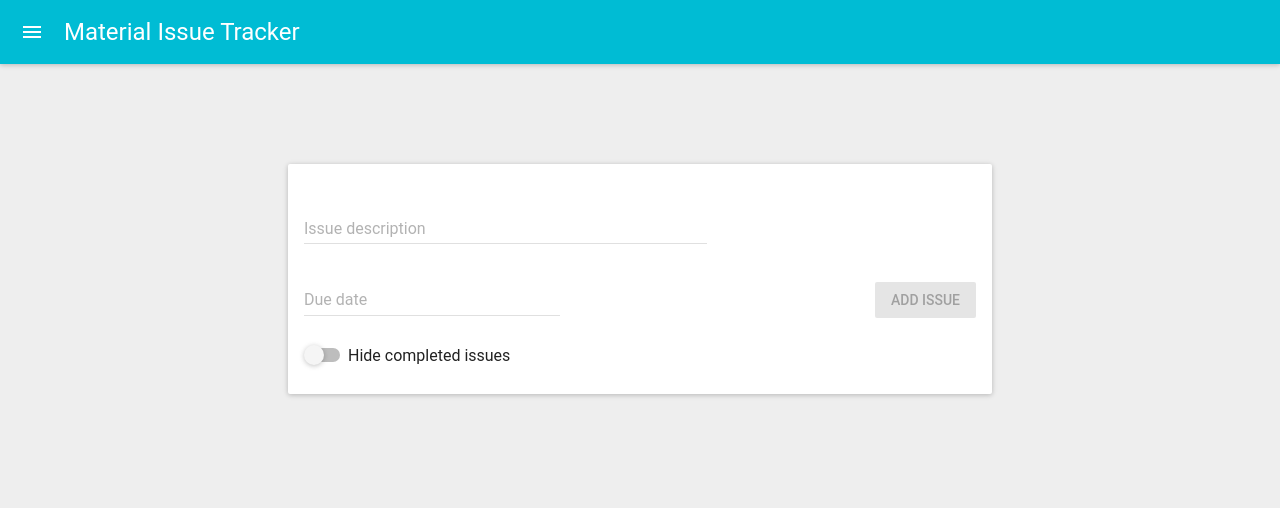
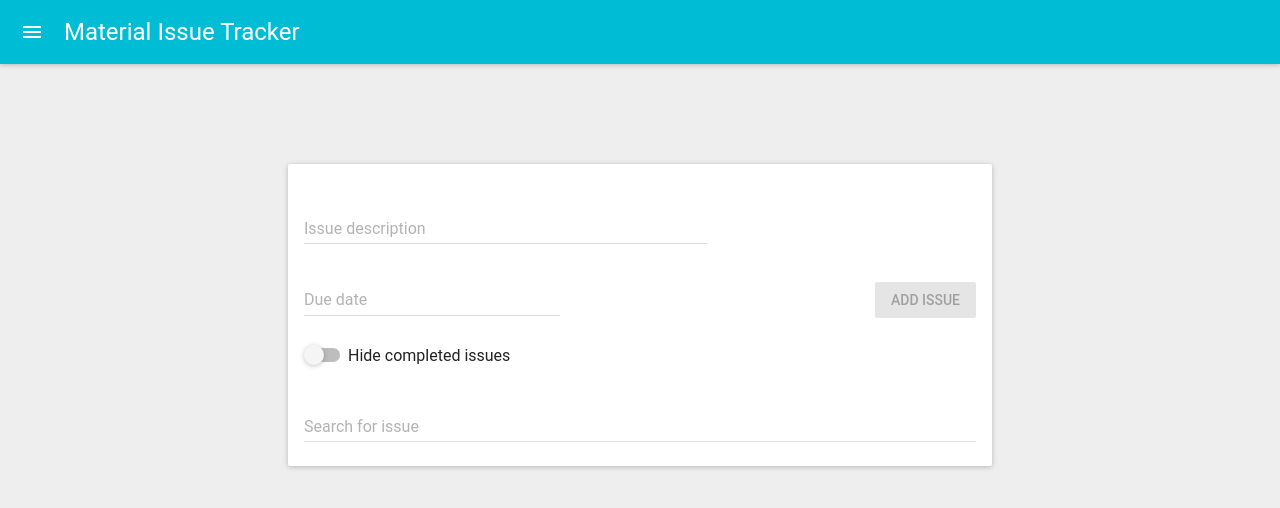
Before and after one commit to martyhora/material-issue-tracker, a React (Create React App) app: page / in a window 1280 px wide. Shown: the top 508 px of the page. Built offline with nearby package versions, Linux system fonts and the light colour scheme.

Commit message:
Add fulltext search

```diff
--- a/src/actions/actionTypes.js
+++ b/src/actions/actionTypes.js
@@ -4,3 +4,4 @@ export const TOGGLE_FILTER = 'TOGGLE_FILTER';
 export const TOGGLE_EDIT = 'TOGGLE_EDIT';
 export const REMOVE_ISSUE = 'REMOVE_ISSUE';
 export const TOGGLE_ISSUE_STAR = 'TOGGLE_ISSUE_STAR';
+export const UPDATE_FULLTEXT_FILTER = 'UPDATE_FULLTEXT_FILTER';
--- a/src/actions/index.js
+++ b/src/actions/index.js
@@ -5,6 +5,7 @@ import {
   TOGGLE_EDIT,
   TOGGLE_FILTER,
   TOGGLE_ISSUE_STAR,
+  UPDATE_FULLTEXT_FILTER,
 } from './actionTypes';
 
 export const addIssue = issue => {
@@ -47,3 +48,10 @@ export const toggleIssueStar = issueId => {
     issueId,
   };
 };
+
+export const updateFulltextFilter = text => {
+  return {
+    type: UPDATE_FULLTEXT_FILTER,
+    text,
+  };
+};
--- /dev/null
+++ b/src/components/FilterForm.js
@@ -0,0 +1,17 @@
+import * as React from 'react';
+import TextField from 'material-ui/TextField';
+
+const FilterForm = ({ text, onTextUpdate }) => (
+  <div className="row">
+    <TextField
+      floatingLabelText="Search for issue"
+      fullWidth={true}
+      value={text}
+      onChange={e => {
+        onTextUpdate(e.currentTarget.value);
+      }}
+    />
+  </div>
+);
+
+export default FilterForm;
--- a/src/components/Issue.js
+++ b/src/components/Issue.js
@@ -8,6 +8,7 @@ import IssueActions from './IssueActions';
 
 const Issue = ({
   issue,
+  issueFulltext,
   onIssueComplete,
   onEditToggle,
   onIssueAdd,
--- a/src/components/IssueList.js
+++ b/src/components/IssueList.js
@@ -9,7 +9,7 @@ const IssueList = ({
   onIssueRemove,
   onIssueStarToggle,
 }) => (
-  <div>
+  <div className="row">
     {issues.map((issue, i) => (
       <Issue
         key={i}
--- a/src/containers/App.js
+++ b/src/containers/App.js
@@ -16,17 +16,21 @@ import {
   addIssue,
   removeIssue,
   toggleIssueStar,
+  updateFulltextFilter,
 } from '../actions';
+import FilterForm from '../components/FilterForm';
 
 const App = ({
   issues,
   filterToggled,
+  fulltextFilter,
   onIssueAdd,
   onIssueComplete,
   onFilterToggle,
   onEditToggle,
   onIssueRemove,
   onIssueStarToggle,
+  onFulltextFilterUpdate,
 }) => (
   <MuiThemeProvider>
     <div>
@@ -36,8 +40,7 @@ const App = ({
           <IssueFormContainer onIssueAdd={onIssueAdd} isEdit={false} />
         </div>
 
-        <div className="row">
-          <div style={styles.filter}>
+        <div className="row" style={styles.filter}>
           <Toggle
             label="Hide completed issues"
             labelPosition="right"
@@ -45,9 +48,12 @@ const App = ({
             onToggle={onFilterToggle}
           />
         </div>
-        </div>
 
-        <div className="row">
+        <FilterForm
+          onTextUpdate={onFulltextFilterUpdate}
+          text={fulltextFilter}
+        />
+
         <IssueList
           issues={issues}
           onIssueComplete={onIssueComplete}
@@ -56,14 +62,15 @@ const App = ({
           onIssueRemove={onIssueRemove}
           onIssueStarToggle={onIssueStarToggle}
         />
-        </div>
       </Paper>
     </div>
   </MuiThemeProvider>
 );
 
 const mapStateToProps = state => {
-  let issues = [...state.issues];
+  let issues = [...state.issues].filter(
+    issue => issue.text.indexOf(state.fulltextFilter) > -1
+  );
 
   if (state.filterToggled) {
     issues = issues.filter(issue => !issue.completed);
@@ -95,6 +102,7 @@ const mapStateToProps = state => {
 
   return {
     issues,
+    fulltextFilter: state.fulltextFilter,
     filterToggled: state.filterToggled,
   };
 };
@@ -118,6 +126,9 @@ const mapDispatchToProps = dispatch => ({
   onIssueStarToggle: issueId => {
     dispatch(toggleIssueStar(issueId));
   },
+  onFulltextFilterUpdate: text => {
+    dispatch(updateFulltextFilter(text));
+  },
 });
 
 export default connect(mapStateToProps, mapDispatchToProps)(App);
--- /dev/null
+++ b/src/reducers/fulltextFilter.js
@@ -0,0 +1,12 @@
+import { UPDATE_FULLTEXT_FILTER } from '../actions/actionTypes';
+
+const fulltextFilter = (state = '', action) => {
+  switch (action.type) {
+    case UPDATE_FULLTEXT_FILTER:
+      return action.text;
+    default:
+      return state;
+  }
+};
+
+export default fulltextFilter;
--- a/src/reducers/index.js
+++ b/src/reducers/index.js
@@ -1,10 +1,12 @@
 import { combineReducers } from 'redux';
 import issues from './issues';
 import filterToggled from './filterToggled';
+import fulltextFilter from './fulltextFilter';
 
 const reducers = combineReducers({
   issues,
   filterToggled,
+  fulltextFilter,
 });
 
 export default reducers;
```
Lines whose indentation alone changed are shown as unchanged.
